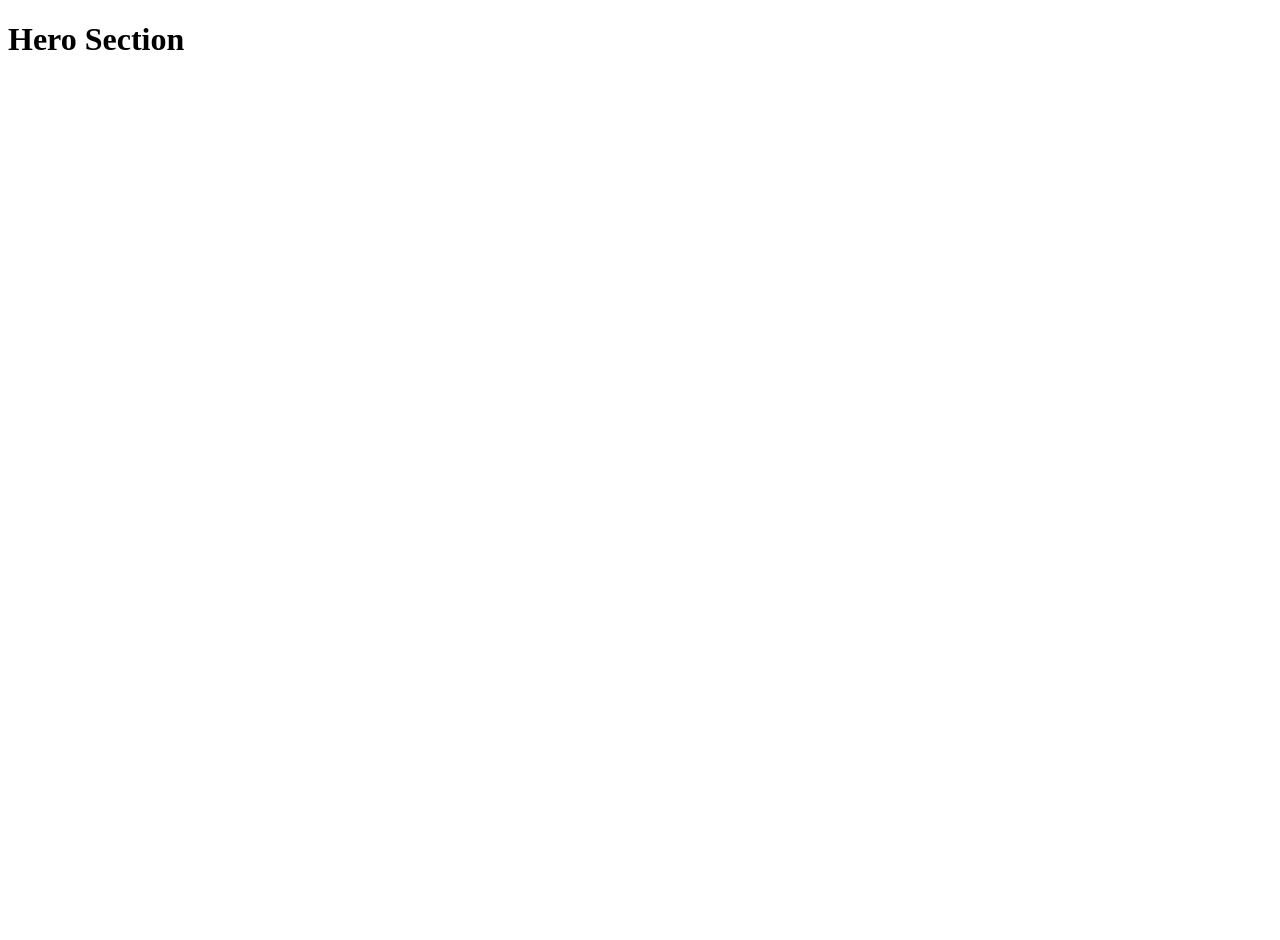
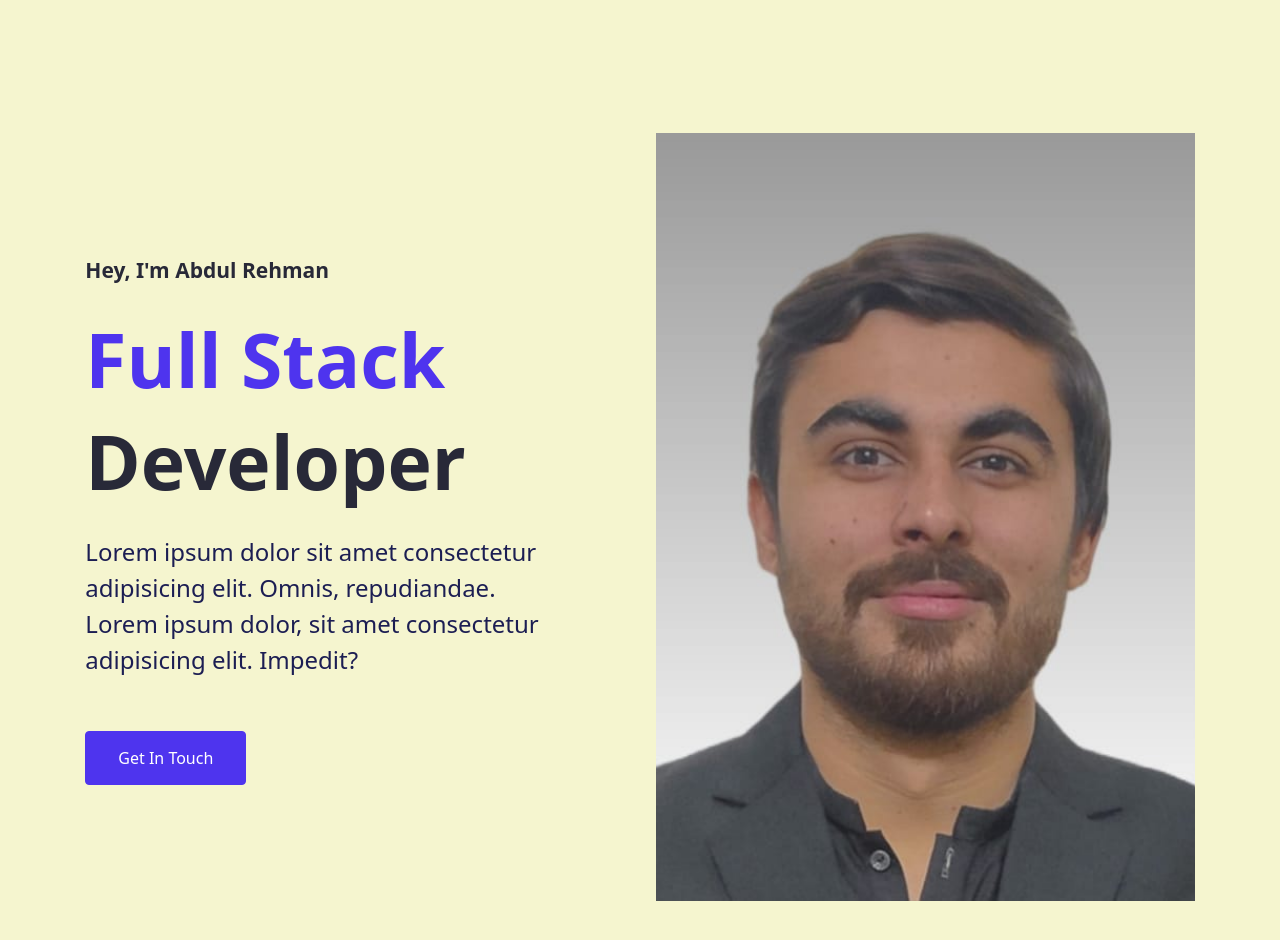
Before and after one commit to abdul191/ReactPortfolio, a React (Vite) app: page / in a window 1280 px wide. Shown: the top 940 px of the page. Before the commit the page ends 800 px from the top, so only its background shows below. Built offline with nearby package versions, Linux system fonts and the light colour scheme.

Commit message:
almost hero section style done

```diff
--- a/src/App.css
+++ b/src/App.css
@@ -0,0 +1,168 @@
+/* Global Css */
+body {
+  margin: 0;
+  font-family: system-ui, -apple-system, BlinkMacSystemFont, "Segoe UI", Roboto,
+    Oxygen, Ubuntu, Cantarell, "Open Sans", "Helvetica Neue", sans-serif;
+  font-style: normal;
+}
+
+h1,
+h2,
+h3,
+h4,
+h5,
+h6,
+p {
+  margin: 0;
+}
+
+:root {
+  --primary: #4e34ee;
+  --headingColor: #282938;
+  --backgroundShade: #f5f5cf;
+  --github: #e62876;
+  --darkBlue: #1c1e53;
+  --black: #000;
+  --white: #fff;
+}
+.btn {
+  font-family: system-ui, -apple-system, "Segoe UI", Roboto, sans-serif;
+  display: inline-block;
+  padding: 14px 32px;
+  font-size: 16px;
+  line-height: 24px;
+  cursor: pointer;
+  text-align: center;
+  text-decoration: none;
+  border-radius: 4px;
+  transition: background-color 1s;
+}
+/* .btn-outline-primary{
+    color: var(--primary);
+    background-color: var(--white);
+    border: 1px solid var(--primary);
+}
+.btn-outline-primary:hover{
+    color: var(--primary);
+    background-color: var(--white);
+} */
+.btnPrimary {
+  color: var(--white);
+  background-color: var(--primary);
+  border: 1px solid var(--primary);
+}
+
+.btnPrimary:hover {
+  color: var(--primary);
+  background-color: var(--white);
+}
+/* .btn-github {
+  color: var(--white);
+  background-color: var(--github);
+  border: var(--github);
+  display: flex;
+  flex-direction: row;
+  justify-content: center;
+  align-items: center;
+  box-shadow: 0 1px 2px 0 rgba(16, 24, 40, 0.95);
+  gap: 16px;
+}
+.btn-github:hover {
+  color: var(--github);
+  background-color: var(--github);
+} */
+
+/*Global section ends here  */
+
+
+/* Hero Section */
+/* Headings */
+h1{
+    font-size: 56px;
+    font-weight: 700;
+}
+h2{
+    font-size: 48px;
+    font-weight: 700;
+}
+h3{
+    font-size: 24px;
+    font-weight: 700;
+}
+/* paragraph */
+.textLg{
+    color: var(--darkBlue);
+    font-size: 18px;
+}
+.textMd{
+    color: var(--darkBlue);
+    font-size: 16px;
+}
+.textSm{
+    color: var(--black);
+    font-size: 14px;
+}
+/* Section titles */
+/* Skills and about me */
+.sectionTitle{
+    color: var(--headingColor);
+    font-size: 21px;
+    text-align: center;
+    font-weight: 600;
+    line-height: 32px;
+    display: flex;
+    align-items: flex-start;
+}
+/* Portfolio Testimonil & contact Me  */
+.subTitle{
+    color: var(--headingColor);
+    font-size: 16px;
+    font-weight: 600;
+    line-height: 24px;
+}
+/* Section Titles Ends*/
+/* hero Section Style */
+.heroSection{
+    display: grid;
+    grid-template-columns: repeat(2, 1fr);
+    padding: 133.333px 85.333px 133.333px;
+    align-items: center;
+    justify-content: space-between;
+    gap: 32px;
+    background-color: var(--backgroundShade);
+}
+.heroSectionContentBox{
+    display: flex;
+    flex-direction: column;
+    align-items: flex-start;
+    gap: 32px;
+}
+.heroSectionContent{
+    display: flex;
+    flex-direction: column;
+    align-items: flex-start;
+    gap: 22.333px;
+}
+.heroSectionContentBox > button{
+    margin-top: 21px;
+}
+.heroSectionTitle{
+    color: var(--headingColor);
+    font-size: 75px;
+    font-weight: 700;
+    align-self: stretch;
+}
+.heroSectionTitleColor{
+color: var(--primary);
+}
+.heroSectionDescription{
+    color: var(--darkBlue);
+    font-size: 24px;
+    font-weight: 400;
+    line-height: 36px;
+}
+.heroSectionImg > img{
+    width: 100%;
+    height: 100%;
+}
+/* heroSection Style Ends */
--- a/src/Pages/Home/HeroSections.jsx
+++ b/src/Pages/Home/HeroSections.jsx
@@ -1,9 +1,30 @@
 
 function HeroSections() {
   return (
-    <div>
-      <h1>Hero Section</h1>
+<section id="heroSection" className="heroSection">
+  <div className="heroSectionContentBox">
+    <div className="heroSectionContent">
+      <p className="sectionTitle">
+      Hey, {"I'm"} Abdul Rehman
+      </p>
+      <h1 className="heroSectionTitle">
+        <span className="heroSectionTitleColor">
+          Full Stack
+        </span> { " " }
+        <br />
+        Developer
+      </h1>
+      <p className="heroSectionDescription">
+        Lorem ipsum dolor sit amet consectetur adipisicing elit. Omnis, repudiandae.
+        <br />Lorem ipsum dolor, sit amet consectetur adipisicing elit. Impedit?
+      </p>
     </div>
+    <button className="btn btnPrimary">Get In Touch</button>
+  </div>
+  <div className="heroSectionImg">
+    <img src="../../../public/hero.jpg" alt="hero section" />
+  </div>
+</section>
   )
 }
 
```
Also changed, not shown: public/hero.jpg (added).
